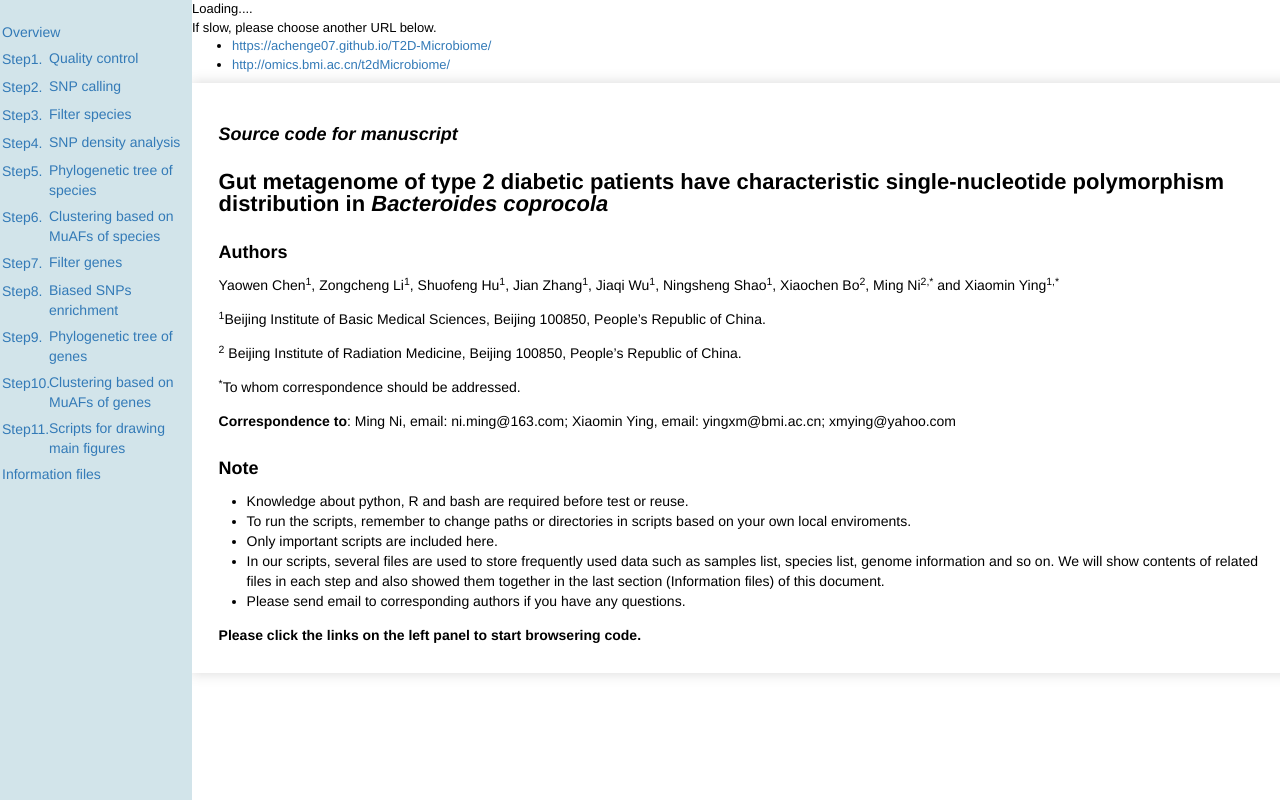
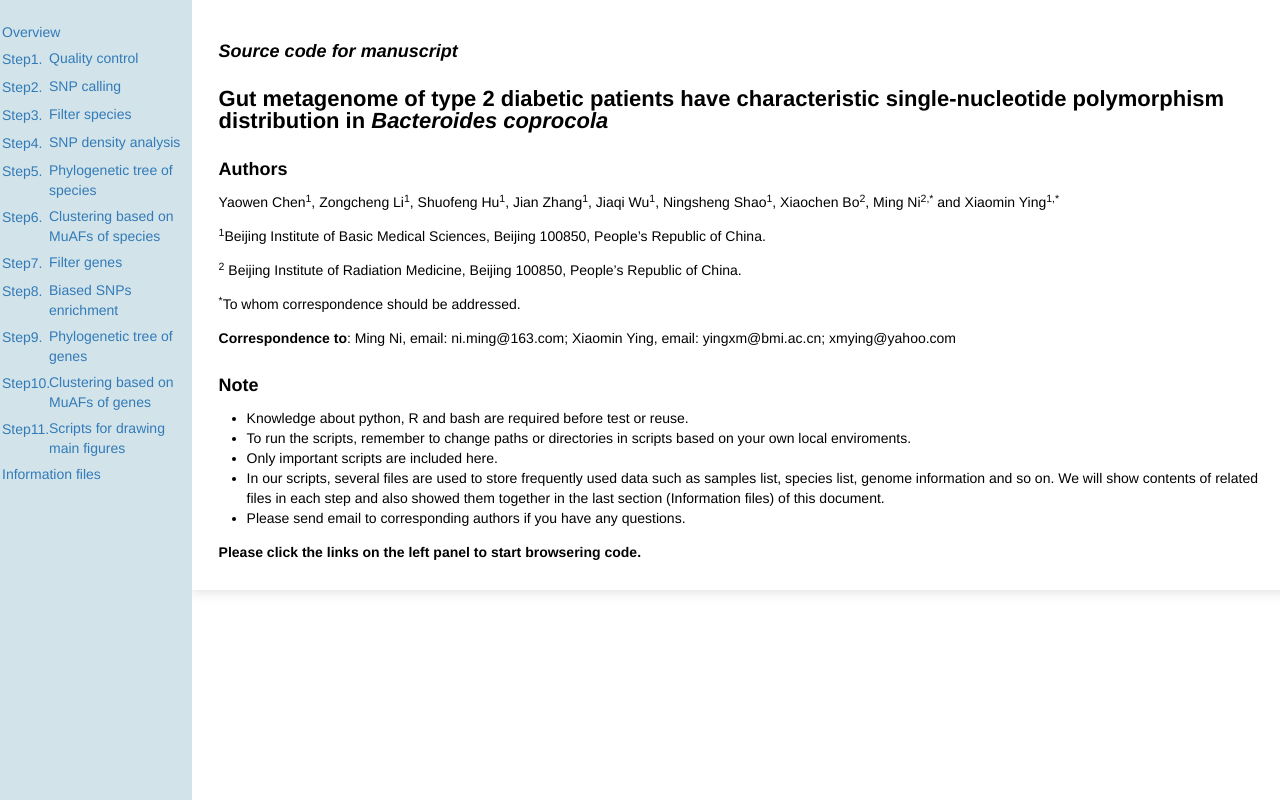
Before and after one commit to achenge07/T2D-Microbiome, a plain HTML site: page index.html in a window 1280 px wide. Drawn offline with nearby package versions, Linux system fonts and the light colour scheme; some packages are replaced by stand-ins of ours.

Commit message:
fix litte bug

```diff
--- a/index.html
+++ b/index.html
@@ -226,7 +226,8 @@
                 });
                 $(function() {
 		    //$("#loading").hide();
-                    $("#right-content").load('overview.html');
+                    //$("#right-content").load('overview.html');
+		    loadhtml('overview.html');
                 });
             </script>
 
```
